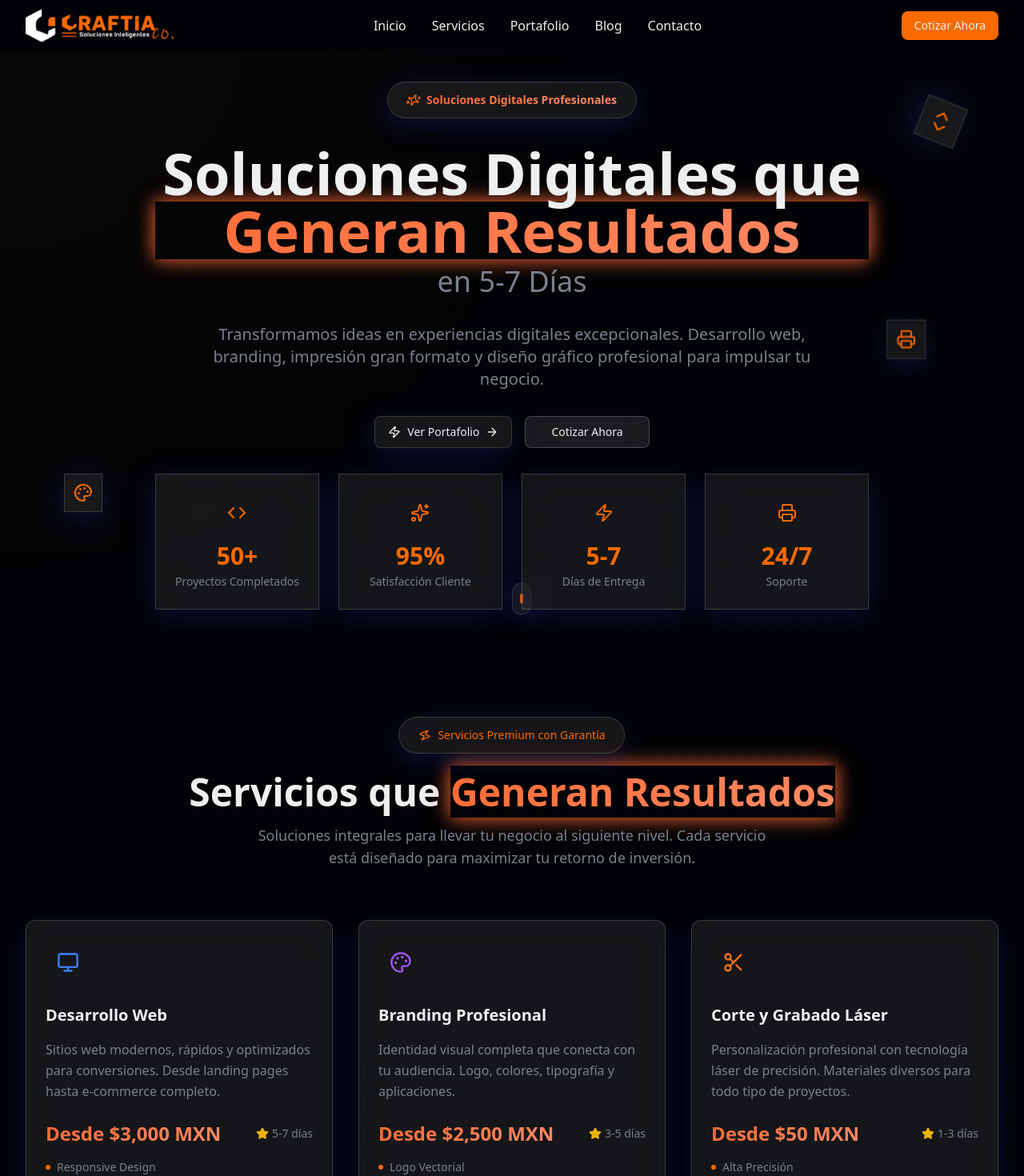
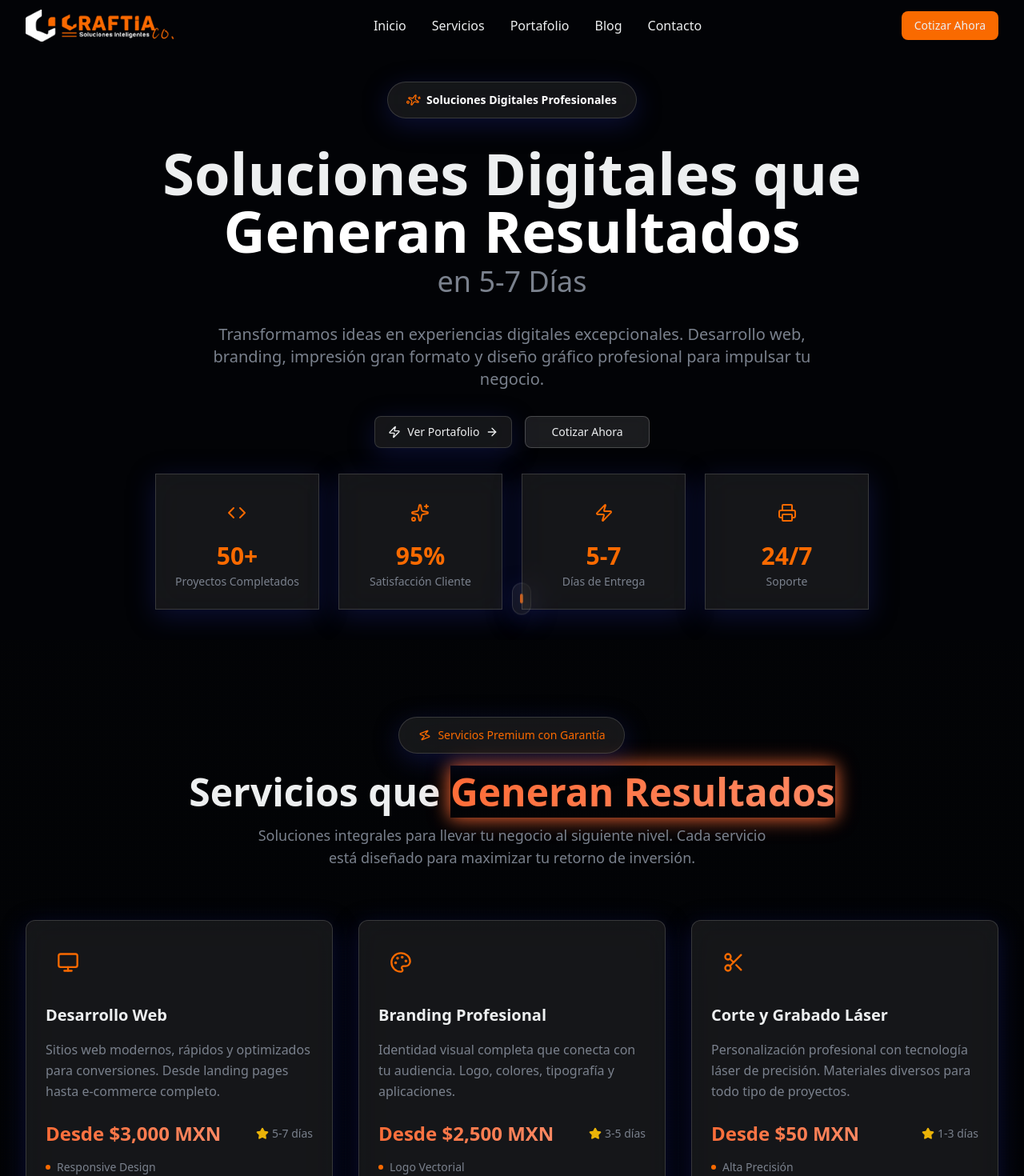
Before and after one commit to asepulvedadev/Craftapp, a Next.js app: page / in a window 1280 px wide. Shown: the top 1470 px of the page at 80% size. Built offline with nearby package versions, Linux system fonts and the light colour scheme.

Commit message:
Make website more modern and serious - remove colorful gradients

```diff
--- a/app/components/sections/hero.tsx
+++ b/app/components/sections/hero.tsx
@@ -16,73 +16,8 @@ export function Hero() {
 
   return (
     <section className="relative min-h-screen flex items-center justify-center overflow-hidden pt-16">
-      {/* Dynamic background with mouse tracking */}
-      <div className="absolute inset-0 bg-gradient-to-br from-background via-background to-accent/5">
-        <motion.div
-          className="absolute inset-0 opacity-30"
-          style={{
-            background: `radial-gradient(circle at ${mousePosition.x}px ${mousePosition.y}px, rgba(255, 107, 53, 0.1) 0%, transparent 50%)`,
-          }}
-        />
-      </div>
-
-      {/* Particle background effect */}
-      <ParticleBackground particleCount={15} className="opacity-60" />
-
-      {/* Animated background elements */}
-      <motion.div
-        style={{ y: y1 }}
-        className="absolute top-20 left-10 w-72 h-72 bg-primary/10 rounded-full blur-3xl animate-float"
-      />
-      <motion.div
-        style={{ y: y2 }}
-        className="absolute bottom-20 right-10 w-96 h-96 bg-accent/10 rounded-full blur-3xl animate-pulse-slow"
-      />
-
-      {/* Floating icons */}
-      <motion.div
-        animate={{
-          rotate: [0, 360],
-          scale: [1, 1.1, 1],
-        }}
-        transition={{
-          rotate: { duration: 20, repeat: Infinity, ease: 'linear' },
-          scale: { duration: 4, repeat: Infinity, ease: 'easeInOut' },
-        }}
-        className="absolute top-32 right-20 w-12 h-12 glass-card flex items-center justify-center"
-      >
-        <Code className="w-6 h-6 text-primary" />
-      </motion.div>
-
-      <motion.div
-        animate={{
-          y: [0, -10, 0],
-          rotate: [0, 5, 0],
-        }}
-        transition={{
-          duration: 6,
-          repeat: Infinity,
-          ease: 'easeInOut',
-        }}
-        className="absolute bottom-40 left-20 w-12 h-12 glass-card flex items-center justify-center"
-      >
-        <Palette className="w-6 h-6 text-primary" />
-      </motion.div>
-
-      <motion.div
-        animate={{
-          x: [0, 10, 0],
-          scale: [1, 1.05, 1],
-        }}
-        transition={{
-          duration: 5,
-          repeat: Infinity,
-          ease: 'easeInOut',
-        }}
-        className="absolute top-1/2 right-32 w-12 h-12 glass-card flex items-center justify-center"
-      >
-        <Printer className="w-6 h-6 text-primary" />
-      </motion.div>
+      {/* Clean dark background */}
+      <div className="absolute inset-0 bg-background" />
 
       <motion.div
         style={{ opacity }}
@@ -107,7 +42,7 @@ export function Hero() {
             >
               <Sparkles className="w-4 h-4" />
             </motion.div>
-            <span className="gradient-text font-semibold">Soluciones Digitales Profesionales</span>
+            <span className="text-white font-semibold">Soluciones Digitales Profesionales</span>
           </motion.div>
 
           {/* Enhanced Headline with staggered animation */}
@@ -131,7 +66,7 @@ export function Hero() {
               </motion.span>
               <br />
               <motion.span
-                className="block gradient-text animate-glow"
+                className="block text-white"
                 initial={{ opacity: 0, scale: 0.9 }}
                 animate={{ opacity: 1, scale: 1 }}
                 transition={{ delay: 0.8, duration: 0.6, type: 'spring' }}
--- a/app/components/sections/services-grid.tsx
+++ b/app/components/sections/services-grid.tsx
@@ -14,8 +14,7 @@ const services = [
     price: 'Desde $3,000 MXN',
     delivery: '5-7 días',
     features: ['Responsive Design', 'SEO Optimizado', 'Performance 95+'],
-    gradient: 'from-blue-500/20 to-cyan-500/20',
-    iconColor: 'text-blue-500'
+    iconColor: 'text-primary'
   },
   {
     icon: Palette,
@@ -24,8 +23,7 @@ const services = [
     price: 'Desde $2,500 MXN',
     delivery: '3-5 días',
     features: ['Logo Vectorial', 'Paleta de Colores', 'Guía de Marca'],
-    gradient: 'from-purple-500/20 to-pink-500/20',
-    iconColor: 'text-purple-500'
+    iconColor: 'text-primary'
   },
   {
     icon: Scissors,
@@ -34,8 +32,7 @@ const services = [
     price: 'Desde $50 MXN',
     delivery: '1-3 días',
     features: ['Alta Precisión', 'Múltiples Materiales', 'Acabado Profesional'],
-    gradient: 'from-orange-500/20 to-red-500/20',
-    iconColor: 'text-orange-500'
+    iconColor: 'text-primary'
   },
   {
     icon: FileText,
@@ -44,8 +41,7 @@ const services = [
     price: 'Desde $300 MXN',
     delivery: '1-2 días',
     features: ['Formatos Múltiples', 'Archivos Editables', 'Revisión Incluida'],
-    gradient: 'from-green-500/20 to-emerald-500/20',
-    iconColor: 'text-green-500'
+    iconColor: 'text-primary'
   },
   {
     icon: Code,
@@ -54,8 +50,7 @@ const services = [
     price: '$135 MXN/ml',
     delivery: '2-4 días',
     features: ['Calidad Fotográfica', 'Materiales Premium', 'Instalación Opcional'],
-    gradient: 'from-indigo-500/20 to-purple-500/20',
-    iconColor: 'text-indigo-500'
+    iconColor: 'text-primary'
   }
 ]
 
@@ -90,13 +85,7 @@ function ServiceCard({ service, index }: { service: typeof services[0], index: n
     >
       <HoverCard className="h-full group cursor-pointer">
         <Card className="h-full glass-card border-0 relative overflow-hidden">
-          {/* Gradient background */}
-          <div className={`absolute inset-0 bg-gradient-to-br ${service.gradient} opacity-0 group-hover:opacity-100 transition-opacity duration-500`} />
 
-          {/* Animated border */}
-          <div className="absolute inset-0 rounded-lg opacity-0 group-hover:opacity-100 transition-opacity duration-500">
-            <div className="absolute inset-0 rounded-lg bg-gradient-to-r from-primary/50 via-transparent to-primary/50 animate-shimmer" />
-          </div>
 
           <CardHeader className="relative z-10">
             <motion.div
```
